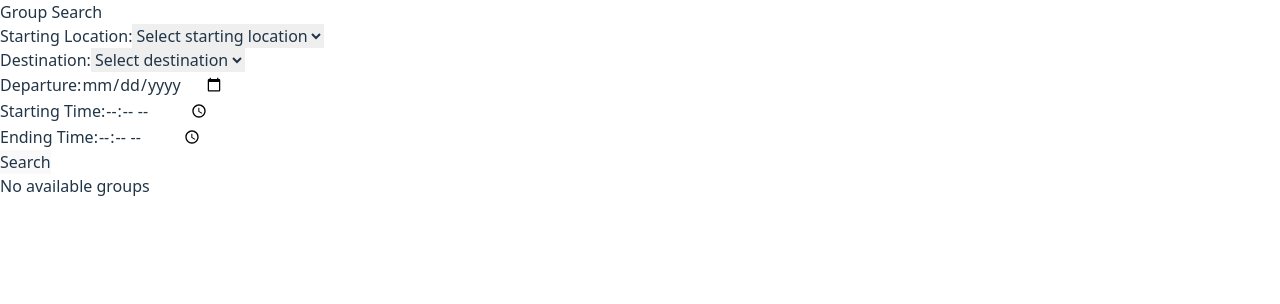
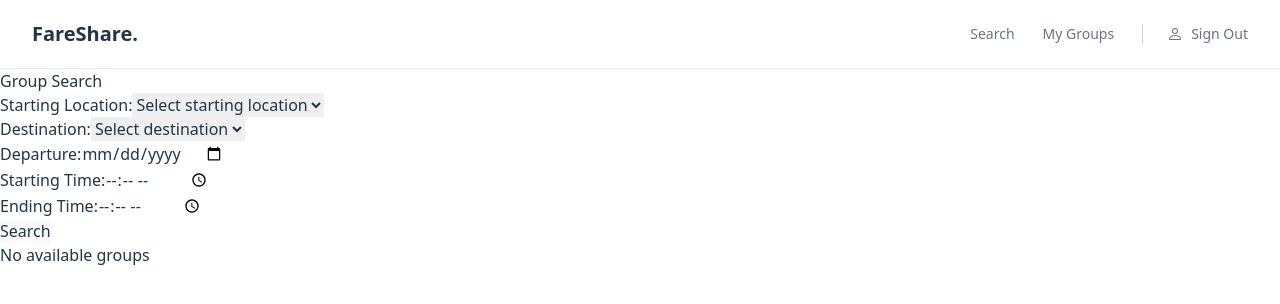
Before and after one commit to AmiinMuse/FareShareNU, a React (Vite) app: page /dashboard in a window 1280 px wide. Shown: the top 304 px of the page. Built offline with nearby package versions, Linux system fonts and the light colour scheme.

Commit message:
updated dashboard + home page

```diff
--- a/src/App.jsx
+++ b/src/App.jsx
@@ -4,6 +4,7 @@ import { supabase } from '../supabaseClient'
 
 // Layouts
 import HomeLayout from './layouts/HomeLayout'
+import DashboardLayout from './layouts/DashboardLayout'
 
 // Pages
 import Home from './pages/Home'
@@ -12,7 +13,6 @@ import SignIn from './pages/SignIn'
 import SignUp from './pages/SignUp'
 import Help from './pages/Help'
 
-import Dashboard from './pages/Dashboard'
 import GroupSearch from './pages/GroupSearch'
 import GroupsOverview from './pages/GroupsOverview'
 import Profile from './pages/Profile'
@@ -50,7 +50,7 @@ function App() {
         </Route>
         <Route path="signin" element={<SignIn/>}/>
         <Route path="signup" element={<SignUp/>}/>
-        <Route path="dashboard" element={<Dashboard session={session}/>}>
+        <Route path="dashboard" element={<DashboardLayout/>}>
           <Route index element={<GroupSearch/>}/>
           <Route path="groups" element={<GroupsOverview/>}/>
           <Route path="profile" element={<Profile/>}/>
--- a/src/components/DashboardHeader.jsx
+++ b/src/components/DashboardHeader.jsx
@@ -1,7 +1,38 @@
 import React from "react";
 
 const DashboardHeader = () => {
+    return (
+        <header className="flex flex-wrap sm:justify-start sm:flex-nowrap z-50 w-full bg-white border-b border-gray-200 text-sm py-3 sm:py-0 dark:bg-gray-800 dark:border-gray-700">
+            <nav className="relative max-w-7xl w-full mx-auto px-4 sm:flex sm:items-center sm:justify-between sm:px-6 lg:px-8" aria-label="Global">
+                <div className="flex items-center justify-between">
+                <a className="flex-none text-xl font-semibold dark:text-white" href="/" aria-label="Brand">FareShare.</a>
+                <div className="sm:hidden">
+                    <button type="button" className="hs-collapse-toggle p-2 inline-flex justify-center items-center gap-2 rounded-md border font-medium bg-white text-gray-700 shadow-sm align-middle hover:bg-gray-50 focus:outline-none focus:ring-2 focus:ring-offset-2 focus:ring-offset-white focus:ring-blue-600 transition-all text-sm dark:bg-slate-900 dark:hover:bg-slate-800 dark:border-gray-700 dark:text-gray-400 dark:hover:text-white dark:focus:ring-offset-gray-800" data-hs-collapse="#navbar-collapse-with-animation" aria-controls="navbar-collapse-with-animation" aria-label="Toggle navigation">
+                    <svg className="hs-collapse-open:hidden w-4 h-4" width="16" height="16" fill="currentColor" viewBox="0 0 16 16">
+                        <path fillRule="evenodd" d="M2.5 12a.5.5 0 0 1 .5-.5h10a.5.5 0 0 1 0 1H3a.5.5 0 0 1-.5-.5zm0-4a.5.5 0 0 1 .5-.5h10a.5.5 0 0 1 0 1H3a.5.5 0 0 1-.5-.5zm0-4a.5.5 0 0 1 .5-.5h10a.5.5 0 0 1 0 1H3a.5.5 0 0 1-.5-.5z"/>
+                    </svg>
+                    <svg className="hs-collapse-open:block hidden w-4 h-4" width="16" height="16" fill="currentColor" viewBox="0 0 16 16">
+                        <path d="M4.646 4.646a.5.5 0 0 1 .708 0L8 7.293l2.646-2.647a.5.5 0 0 1 .708.708L8.707 8l2.647 2.646a.5.5 0 0 1-.708.708L8 8.707l-2.646 2.647a.5.5 0 0 1-.708-.708L7.293 8 4.646 5.354a.5.5 0 0 1 0-.708z"/>
+                    </svg>
+                    </button>
+                </div>
+                </div>
+                <div id="navbar-collapse-with-animation" className="hs-collapse hidden overflow-hidden transition-all duration-300 basis-full grow sm:block">
+                <div className="flex flex-col gap-y-4 gap-x-0 mt-5 sm:flex-row sm:items-center sm:justify-end sm:gap-y-0 sm:gap-x-7 sm:mt-0 sm:pl-7">
+                    <a className="font-medium text-gray-500 hover:text-gray-400 sm:py-6 dark:text-gray-400 dark:hover:text-gray-500" href="/dashboard">Search</a>
+                    <a className="font-medium text-gray-500 hover:text-gray-400 sm:py-6 dark:text-gray-400 dark:hover:text-gray-500" href="/dashboard/groups">My Groups</a>
 
+                    <a className="flex items-center gap-x-2 font-medium text-gray-500 hover:text-blue-600 sm:border-l sm:border-gray-300 sm:my-6 sm:pl-6 dark:border-gray-700 dark:text-gray-400 dark:hover:text-blue-500" href="/signin">
+                    <svg className="w-4 h-4" xmlns="http://www.w3.org/2000/svg" width="16" height="16" fill="currentColor" viewBox="0 0 16 16">
+                        <path d="M8 8a3 3 0 1 0 0-6 3 3 0 0 0 0 6zm2-3a2 2 0 1 1-4 0 2 2 0 0 1 4 0zm4 8c0 1-1 1-1 1H3s-1 0-1-1 1-4 6-4 6 3 6 4zm-1-.004c-.001-.246-.154-.986-.832-1.664C11.516 10.68 10.289 10 8 10c-2.29 0-3.516.68-4.168 1.332-.678.678-.83 1.418-.832 1.664h10z"/>
+                    </svg>
+                    Sign Out
+                    </a>
+                </div>
+                </div>
+            </nav>
+        </header>
+    )
 }
 
 export default DashboardHeader
--- a/src/components/Footer.jsx
+++ b/src/components/Footer.jsx
@@ -9,7 +9,7 @@ const Footer = () => {
                 </div> */}
 
                 <div class="mt-3">
-                <p class="text-gray-500">Built with ❤️ for the Northwestern community.</p>
+                <p class="text-gray-500">Built with ❤️ for the Northwestern community</p>
 
                 </div>
 
--- a/src/components/Header.jsx
+++ b/src/components/Header.jsx
@@ -5,7 +5,7 @@ const Header = () => {
         <header className="flex flex-wrap sm:justify-start sm:flex-nowrap z-50 w-full bg-white border-b border-gray-200 text-sm py-3 sm:py-0 dark:bg-gray-800 dark:border-gray-700">
             <nav className="relative max-w-7xl w-full mx-auto px-4 sm:flex sm:items-center sm:justify-between sm:px-6 lg:px-8" aria-label="Global">
                 <div className="flex items-center justify-between">
-                <a className="flex-none text-xl font-semibold dark:text-white" href="/" aria-label="Brand">FareShare</a>
+                <a className="flex-none text-xl font-semibold dark:text-white" href="/" aria-label="Brand">FareShare.</a>
                 <div className="sm:hidden">
                     <button type="button" className="hs-collapse-toggle p-2 inline-flex justify-center items-center gap-2 rounded-md border font-medium bg-white text-gray-700 shadow-sm align-middle hover:bg-gray-50 focus:outline-none focus:ring-2 focus:ring-offset-2 focus:ring-offset-white focus:ring-blue-600 transition-all text-sm dark:bg-slate-900 dark:hover:bg-slate-800 dark:border-gray-700 dark:text-gray-400 dark:hover:text-white dark:focus:ring-offset-gray-800" data-hs-collapse="#navbar-collapse-with-animation" aria-controls="navbar-collapse-with-animation" aria-label="Toggle navigation">
                     <svg className="hs-collapse-open:hidden w-4 h-4" width="16" height="16" fill="currentColor" viewBox="0 0 16 16">
--- a/src/pages/Dashboard.jsx
+++ /dev/null
@@ -1,12 +0,0 @@
-import React from "react";
-import { Outlet } from "react-router-dom";
-
-import './Dashboard.css'
-
-const Dashboard = ({session}) => {
-    return (
-        <Outlet/>
-    )
-}
-
-export default Dashboard
```
Also changed, not shown: src/components/TeamSection.jsx (+44 -46 lines), src/assets/Chip.png (added), src/pages/Dashboard.css (deleted).
